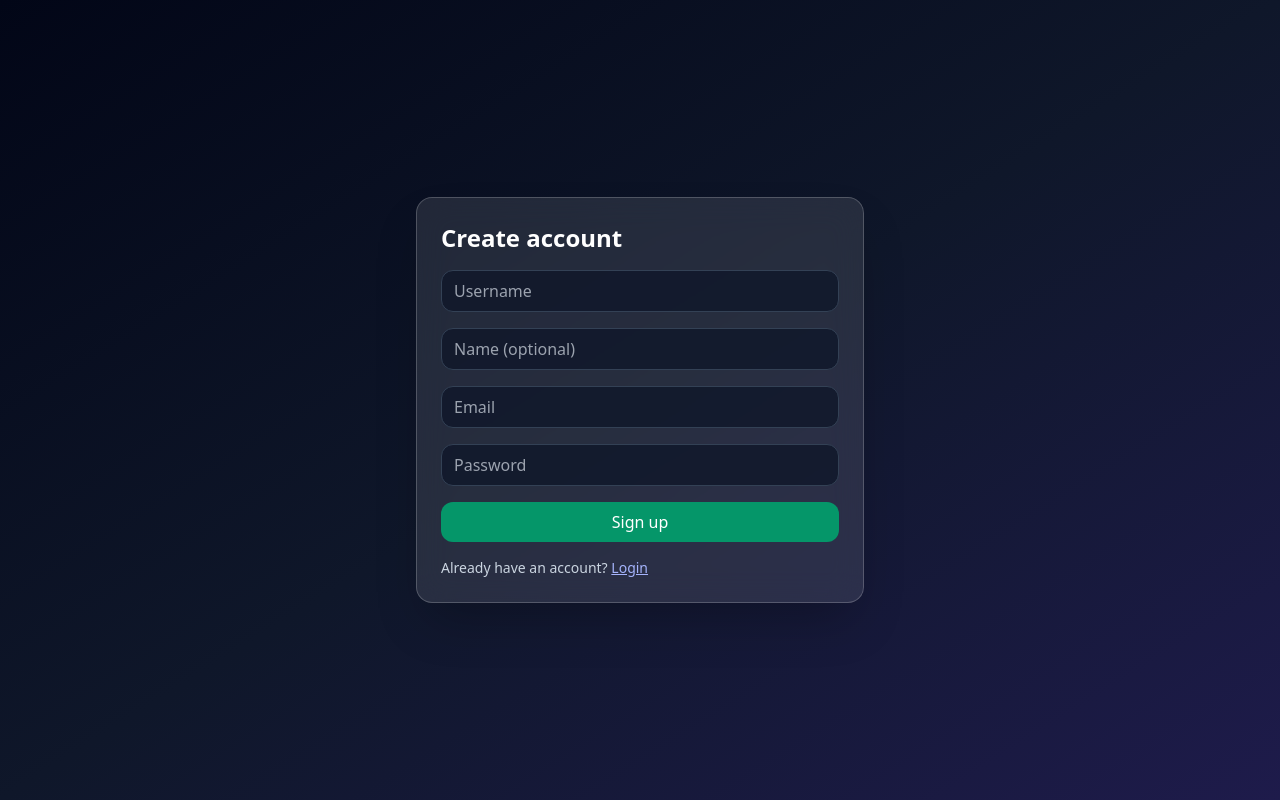
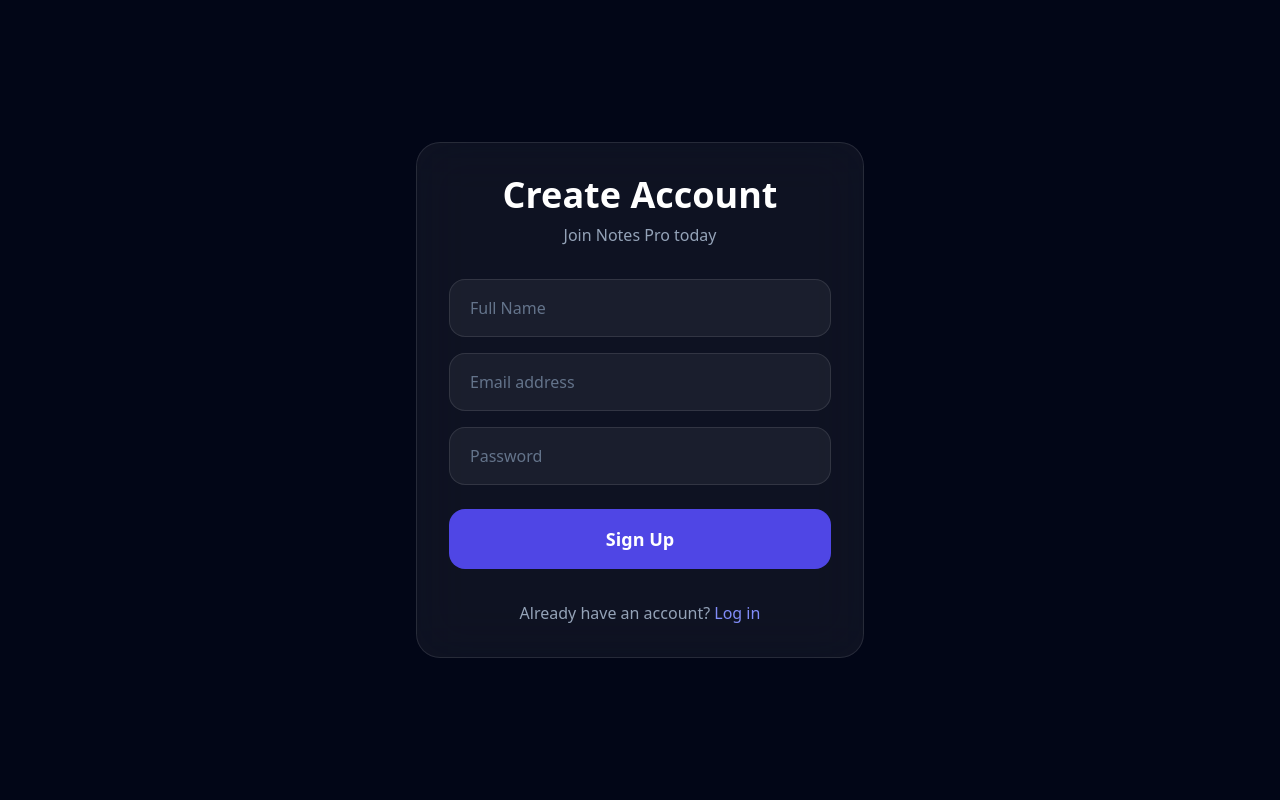
Before and after one commit to RCodes729/notes-frontend, a Next.js app: page /signup in a window 1280 px wide. Built offline with nearby package versions, Linux system fonts and the light colour scheme; no server answers.

Commit message:
fix: redirect to login after signup to ensure valid session

```diff
--- a/app/signup/page.tsx
+++ b/app/signup/page.tsx
@@ -1,57 +1,95 @@
 'use client';
 
+import { useState } from 'react';
+import { useRouter } from 'next/navigation';
 import Link from 'next/link';
-import { useRouter } from 'next/navigation';
-import { useState } from 'react';
-import { api } from '../../lib/api';
-import { setToken } from '../../lib/auth';
+import PageTransition from '../../components/PageTransition';
+import { signup } from '../../lib/api';
 
 export default function SignupPage() {
-  const router = useRouter();
-  const [username, setUsername] = useState('');
   const [name, setName] = useState('');
   const [email, setEmail] = useState('');
   const [password, setPassword] = useState('');
-  const [err, setErr] = useState('');
+  const [error, setError] = useState('');
   const [loading, setLoading] = useState(false);
+  const router = useRouter();
 
-  async function onSubmit(e: React.FormEvent) {
+  async function handleSubmit(e: React.FormEvent) {
     e.preventDefault();
-    setErr('');
     setLoading(true);
+    setError('');
+
     try {
-      const res = await api<{ token: string }>('/auth/signup', {
-        method: 'POST',
-        body: JSON.stringify({ username, name, email, password }),
-      });
-      setToken(res.token);
-      router.push('/welcome');
-    } catch (e: any) {
-      setErr(e?.message || 'Signup failed');
+      await signup({ name, email, password });
+      // Redirect to login page instead of the notes dashboard
+      router.push('/login');
+    } catch (err: any) {
+      setError(err.message || 'Signup failed');
     } finally {
       setLoading(false);
     }
   }
 
   return (
-    <main className="min-h-screen flex items-center justify-center p-6 bg-gradient-to-br from-slate-950 via-slate-900 to-indigo-950">
-      <form onSubmit={onSubmit} className="w-full max-w-md bg-white/10 backdrop-blur-lg border border-white/20 rounded-2xl p-6 space-y-4 shadow-2xl">
-        <h1 className="text-2xl font-bold text-white">Create account</h1>
-        {err && <p className="text-rose-300 text-sm">{err}</p>}
+    <PageTransition>
+      <main className="min-h-screen flex items-center justify-center p-6 bg-slate-950">
+        <div className="w-full max-w-md space-y-8 bg-white/5 p-8 rounded-3xl border border-white/10 backdrop-blur-xl">
+          <div>
+            <h1 className="text-4xl font-bold text-white text-center">Create Account</h1>
+            <p className="mt-2 text-center text-slate-400">Join Notes Pro today</p>
+          </div>
 
-        <input className="w-full rounded-xl bg-slate-900/80 border border-slate-700 px-3 py-2 text-white" placeholder="Username" value={username} onChange={(e) => setUsername(e.target.value)} required />
-        <input className="w-full rounded-xl bg-slate-900/80 border border-slate-700 px-3 py-2 text-white" placeholder="Name (optional)" value={name} onChange={(e) => setName(e.target.value)} />
-        <input type="email" className="w-full rounded-xl bg-slate-900/80 border border-slate-700 px-3 py-2 text-white" placeholder="Email" value={email} onChange={(e) => setEmail(e.target.value)} required />
-        <input type="password" className="w-full rounded-xl bg-slate-900/80 border border-slate-700 px-3 py-2 text-white" placeholder="Password" value={password} onChange={(e) => setPassword(e.target.value)} required />
+          <form className="mt-8 space-y-6" onSubmit={handleSubmit}>
+            <div className="space-y-4">
+              <input
+                type="text"
+                required
+                className="w-full px-5 py-4 rounded-2xl bg-white/5 border border-white/10 text-white placeholder:text-slate-500 outline-none focus:ring-2 focus:ring-indigo-500 transition-all"
+                placeholder="Full Name"
+                value={name}
+                onChange={(e) => setName(e.target.value)}
+              />
+              <input
+                type="email"
+                required
+                className="w-full px-5 py-4 rounded-2xl bg-white/5 border border-white/10 text-white placeholder:text-slate-500 outline-none focus:ring-2 focus:ring-indigo-500 transition-all"
+                placeholder="Email address"
+                value={email}
+                onChange={(e) => setEmail(e.target.value)}
+              />
+              <input
+                type="password"
+                required
+                className="w-full px-5 py-4 rounded-2xl bg-white/5 border border-white/10 text-white placeholder:text-slate-500 outline-none focus:ring-2 focus:ring-indigo-500 transition-all"
+                placeholder="Password"
+                value={password}
+                onChange={(e) => setPassword(e.target.value)}
+              />
+            </div>
 
-        <button disabled={loading} className="w-full rounded-xl py-2 bg-emerald-600 hover:bg-emerald-500 text-white">
-          {loading ? 'Creating...' : 'Sign up'}
-        </button>
+            {error && (
+              <div className="text-rose-400 text-sm bg-rose-400/10 p-3 rounded-xl border border-rose-400/20">
+                {error}
+              </div>
+            )}
 
-        <p className="text-sm text-slate-300">
-          Already have an account? <Link className="text-indigo-300 underline" href="/login">Login</Link>
-        </p>
-      </form>
-    </main>
+            <button
+              type="submit"
+              disabled={loading}
+              className="w-full py-4 px-6 rounded-2xl bg-indigo-600 hover:bg-indigo-500 text-white font-semibold text-lg transition-all active:scale-[0.98] disabled:opacity-50"
+            >
+              {loading ? 'Creating account...' : 'Sign Up'}
+            </button>
+          </form>
+
+          <p className="text-center text-slate-400">
+            Already have an account?{' '}
+            <Link href="/login" className="text-indigo-400 hover:text-indigo-300 font-medium">
+              Log in
+            </Link>
+          </p>
+        </div>
+      </main>
+    </PageTransition>
   );
 }
--- a/lib/api.ts
+++ b/lib/api.ts
@@ -5,10 +5,6 @@ function getToken() {
   return localStorage.getItem('token');
 }
 
-/**
- * Core API Wrapper
- * Automatically handles Base URL, JSON parsing, and Authorization headers.
- */
 export async function api<T = any>(path: string, options: RequestInit = {}): Promise<T> {
   const token = getToken();
 
@@ -32,22 +28,12 @@ export async function api<T = any>(path: string, options: RequestInit = {}): Pro
   return data as T;
 }
 
-/**
- * Authentication Helpers
- */
-
 export async function signup(payload: { name: string; email: string; password: string }) {
-  const res = await api<{ user: { id: string; name: string; email: string }; accessToken: string }>('/auth/signup', {
+  // Logic: Create the user, but do NOT save the token to localStorage yet
+  return api<{ user: { id: string; name: string; email: string }; accessToken: string }>('/auth/signup', {
     method: 'POST',
     body: JSON.stringify(payload),
   });
-
-  // ✅ Fixed: Ensure we save accessToken to prevent "Unauthorized" on redirect
-  if (typeof window !== 'undefined' && res?.accessToken) {
-    localStorage.setItem('token', res.accessToken);
-  }
-
-  return res;
 }
 
 export async function login(payload: { email: string; password: string }) {
@@ -56,24 +42,11 @@ export async function login(payload: { email: string; password: string }) {
     body: JSON.stringify(payload),
   });
 
-  // ✅ Fixed: Use accessToken to match backend response
   if (typeof window !== 'undefined' && res?.accessToken) {
     localStorage.setItem('token', res.accessToken);
   }
 
   return res;
-}
-
-/**
- * Note Management Helpers
- * Note: These use 'content_text' to match the database schema.
- */
-
-export async function createNote(payload: { title: string; content_text: string }) {
-  return api('/notes', {
-    method: 'POST',
-    body: JSON.stringify(payload),
-  });
 }
 
 export async function updateNote(id: string, payload: { title?: string; content_text?: string }) {
```
